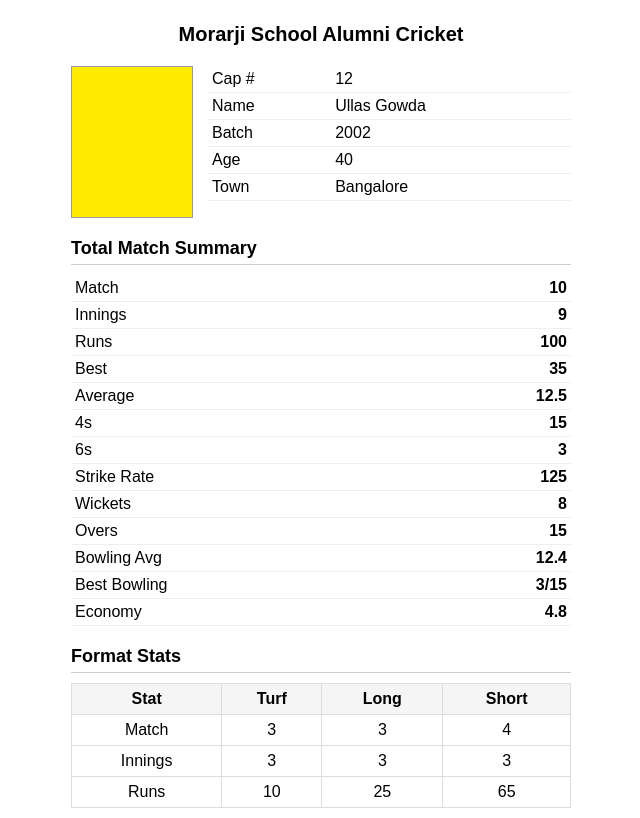
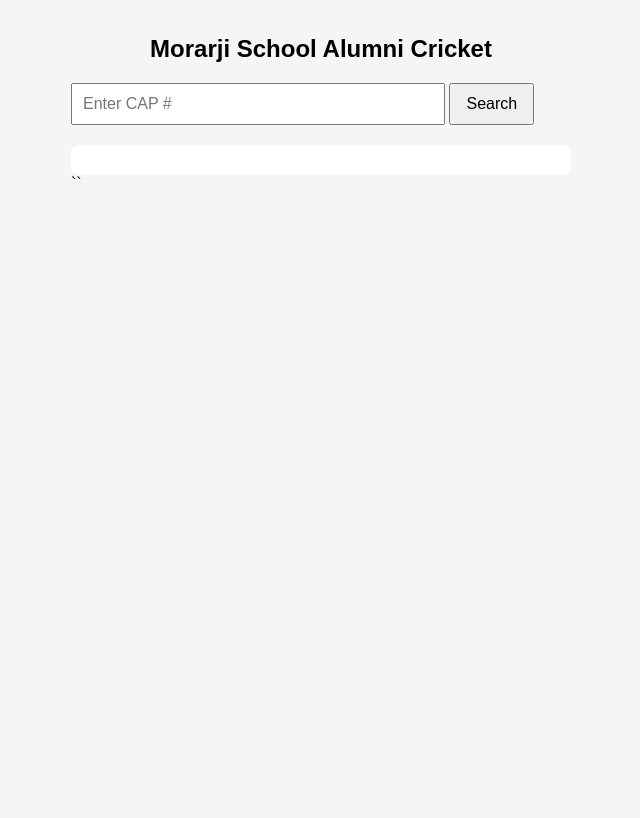
Before and after one commit to ullasuniq-design/Morarji-Alumni-Cricket, a plain HTML site: page index.html in a window 1280 px wide. Shown: the whole page, without its empty margins (319-959 px from the left). Drawn offline with Linux system fonts and the light colour scheme.

Commit message:
Update index.html

```diff
--- a/index.html
+++ b/index.html
@@ -1,167 +1,166 @@
 <!DOCTYPE html>
-<html lang="en">
+<html>
 <head>
-<meta charset="UTF-8">
-<meta name="viewport" content="width=device-width, initial-scale=1.0">
-<title>Morarji School Alumni Cricket</title>
+<meta charset="utf-8">
+<meta name="viewport" content="width=device-width, initial-scale=1">
+<title>MCL Player Stats</title>
 
 <style>
 body{
-    font-family: Arial, sans-serif;
-    max-width: 500px;
-    margin: auto;
-    padding: 10px;
-    background:#fff;
-    color:#000;
+    font-family:Arial, sans-serif;
+    max-width:500px;
+    margin:auto;
+    padding:15px;
+    background:#f5f5f5;
 }
 
-h1{
+h2{
     text-align:center;
-    font-size:20px;
     margin-bottom:20px;
 }
 
-.profile{
-    display:flex;
-    gap:15px;
-    margin-bottom:20px;
+input{
+    width:70%;
+    padding:10px;
+    font-size:16px;
 }
 
-.photo{
-    width:120px;
-    height:150px;
-    background:#ffeb00;
-    border:1px solid #999;
+button{
+    padding:10px 15px;
+    font-size:16px;
+    cursor:pointer;
 }
 
-.details{
-    flex:1;
+#result{
+    margin-top:20px;
+    background:white;
+    padding:15px;
+    border-radius:8px;
 }
 
-.details table{
-    width:100%;
-}
-
-.section{
-    margin-top:20px;
-}
-
-.section-title{
-    font-weight:bold;
-    font-size:18px;
-    margin-bottom:10px;
-    border-bottom:1px solid #ccc;
-    padding-bottom:5px;
-}
-
-table{
-    width:100%;
-    border-collapse:collapse;
-}
-
-td{
-    padding:4px;
+.row{
+    display:flex;
+    justify-content:space-between;
+    padding:6px 0;
     border-bottom:1px solid #eee;
 }
 
 .label{
-    width:60%;
+    font-weight:bold;
 }
 
 .value{
-    text-align:right;
-    font-weight:bold;
+    color:#1565c0;
 }
 
-.format-table th,
-.format-table td{
-    border:1px solid #ddd;
-    padding:6px;
-    text-align:center;
-}
-
-.format-table th{
-    background:#f5f5f5;
+.section{
+    margin-top:15px;
+    font-size:18px;
+    font-weight:bold;
 }
 </style>
 </head>
 
 <body>
 
-<h1>Morarji School Alumni Cricket</h1>
+<h2>Morarji School Alumni Cricket</h2>
 
-<div class="profile">
+<input id="capInput" placeholder="Enter CAP #" />
+<button onclick="searchPlayer()">Search</button>
 
-    <div class="photo">
-        <!-- Player Photo -->
-    </div>
+<div id="result"></div>
 
-    <div class="details">
-        <table>
-            <tr><td>Cap #</td><td>12</td></tr>
-            <tr><td>Name</td><td>Ullas Gowda</td></tr>
-            <tr><td>Batch</td><td>2002</td></tr>
-            <tr><td>Age</td><td>40</td></tr>
-            <tr><td>Town</td><td>Bangalore</td></tr>
-        </table>
-    </div>
+<script>
 
-</div>
+let playersData = [];
+let statsData = [];
 
-<div class="section">
-    <div class="section-title">Total Match Summary</div>
+// Load Players CSV
+fetch('players.csv')
+.then(r => r.text())
+.then(text => {
+    playersData = csvToArray(text);
+});
 
-    <table>
-        <tr><td class="label">Match</td><td class="value">10</td></tr>
-        <tr><td class="label">Innings</td><td class="value">9</td></tr>
-        <tr><td class="label">Runs</td><td class="value">100</td></tr>
-        <tr><td class="label">Best</td><td class="value">35</td></tr>
-        <tr><td class="label">Average</td><td class="value">12.5</td></tr>
-        <tr><td class="label">4s</td><td class="value">15</td></tr>
-        <tr><td class="label">6s</td><td class="value">3</td></tr>
-        <tr><td class="label">Strike Rate</td><td class="value">125</td></tr>
-        <tr><td class="label">Wickets</td><td class="value">8</td></tr>
-        <tr><td class="label">Overs</td><td class="value">15</td></tr>
-        <tr><td class="label">Bowling Avg</td><td class="value">12.4</td></tr>
-        <tr><td class="label">Best Bowling</td><td class="value">3/15</td></tr>
-        <tr><td class="label">Economy</td><td class="value">4.8</td></tr>
-    </table>
-</div>
+// Load Stats CSV
+fetch('stats.csv')
+.then(r => r.text())
+.then(text => {
+    statsData = csvToArray(text);
+});
 
+function csvToArray(str){
+    const rows = str.trim().split('\n');
+    const headers = rows[0].split(',');
 
-<div class="section">
-    <div class="section-title">Format Stats</div>
+    return rows.slice(1).map(row => {
+        const values = row.split(',');
+        return headers.reduce((obj, header, index) => {
+            obj[header.trim()] = values[index]?.trim();
+            return obj;
+        }, {});
+    });
+}
 
-    <table class="format-table">
-        <tr>
-            <th>Stat</th>
-            <th>Turf</th>
-            <th>Long</th>
-            <th>Short</th>
-        </tr>
+function searchPlayer(){
 
-        <tr>
-            <td>Match</td>
-            <td>3</td>
-            <td>3</td>
-            <td>4</td>
-        </tr>
+    const cap = document.getElementById("capInput").value.trim();
 
-        <tr>
-            <td>Innings</td>
-            <td>3</td>
-            <td>3</td>
-            <td>3</td>
-        </tr>
+    const player = playersData.find(
+        p => p["CAP"] === cap || p["CAP #"] === cap
+    );
 
-        <tr>
-            <td>Runs</td>
-            <td>10</td>
-            <td>25</td>
-            <td>65</td>
-        </tr>
-    </table>
-</div>
+    const stat = statsData.find(
+        s => s["CAP"] === cap || s["CAP #"] === cap
+    );
+
+    if(!player){
+        document.getElementById("result").innerHTML =
+            "<h3>Player not found</h3>";
+        return;
+    }
+
+    document.getElementById("result").innerHTML = `
+
+        <div class="section">Player Information</div>
+
+        <div class="row">
+            <span class="label">CAP #</span>
+            <span class="value">${player["CAP #"] || player["CAP"]}</span>
+        </div>
+
+        <div class="row">
+            <span class="label">Player</span>
+            <span class="value">${player["Player"]}</span>
+        </div>
+
+        <div class="row">
+            <span class="label">Batch</span>
+            <span class="value">${player["Batch"]}</span>
+        </div>
+
+        <div class="row">
+            <span class="label">Season</span>
+            <span class="value">${player["Played Seasons"]}</span>
+        </div>
+
+        <div class="section">Career Stats</div>
+
+        <div class="row"><span>Matches</span><span>${stat?.Match || '-'}</span></div>
+        <div class="row"><span>Innings</span><span>${stat?.Innings || '-'}</span></div>
+        <div class="row"><span>Runs</span><span>${stat?.Runs || '-'}</span></div>
+        <div class="row"><span>Best</span><span>${stat?.Best || '-'}</span></div>
+        <div class="row"><span>Average</span><span>${stat?.Avg || '-'}</span></div>
+        <div class="row"><span>4s</span><span>${stat?.Fours || '-'}</span></div>
+        <div class="row"><span>6s</span><span>${stat?.Sixes || '-'}</span></div>
+        <div class="row"><span>Strike Rate</span><span>${stat?.SR || '-'}</span></div>
+        <div class="row"><span>Wickets</span><span>${stat?.Wickets || '-'}</span></div>
+        <div class="row"><span>Overs</span><span>${stat?.Overs || '-'}</span></div>
+
+    `;
+}
+</script>
 
 </body>
 </html>
+``
```
